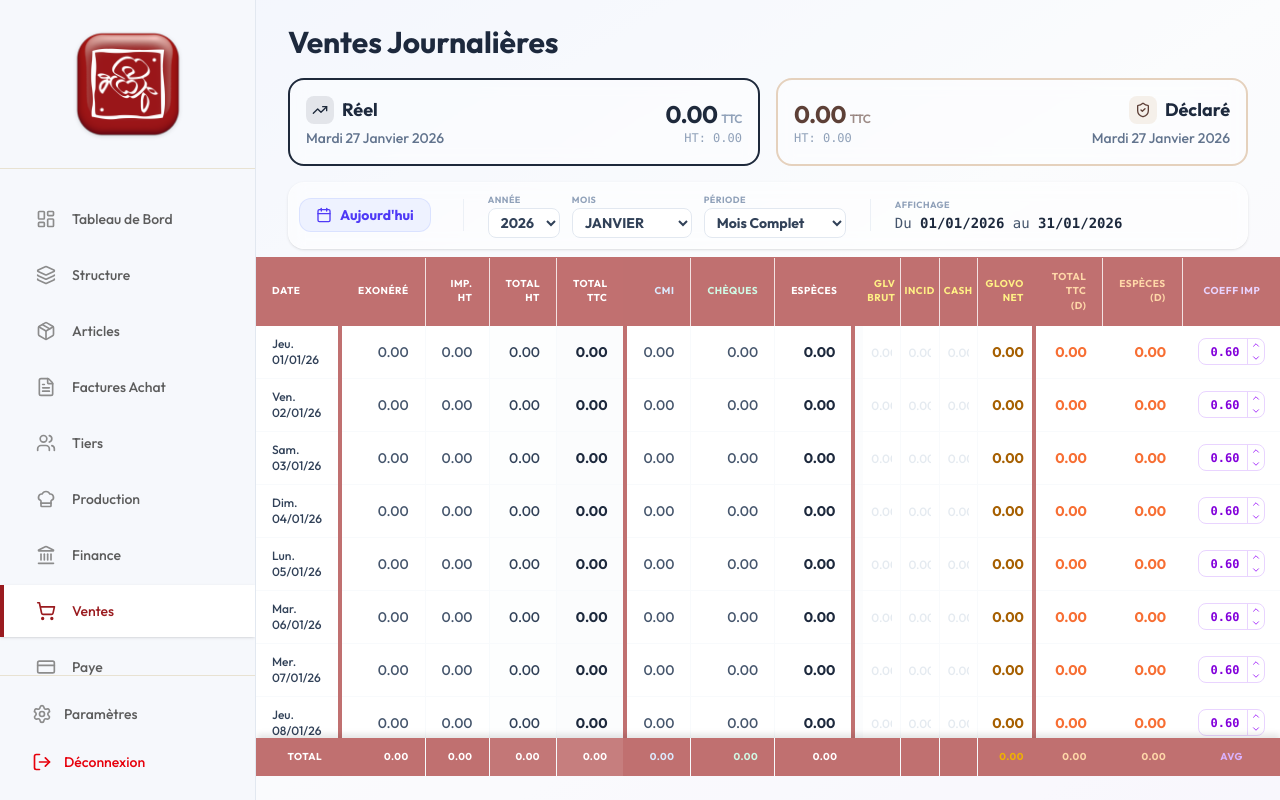
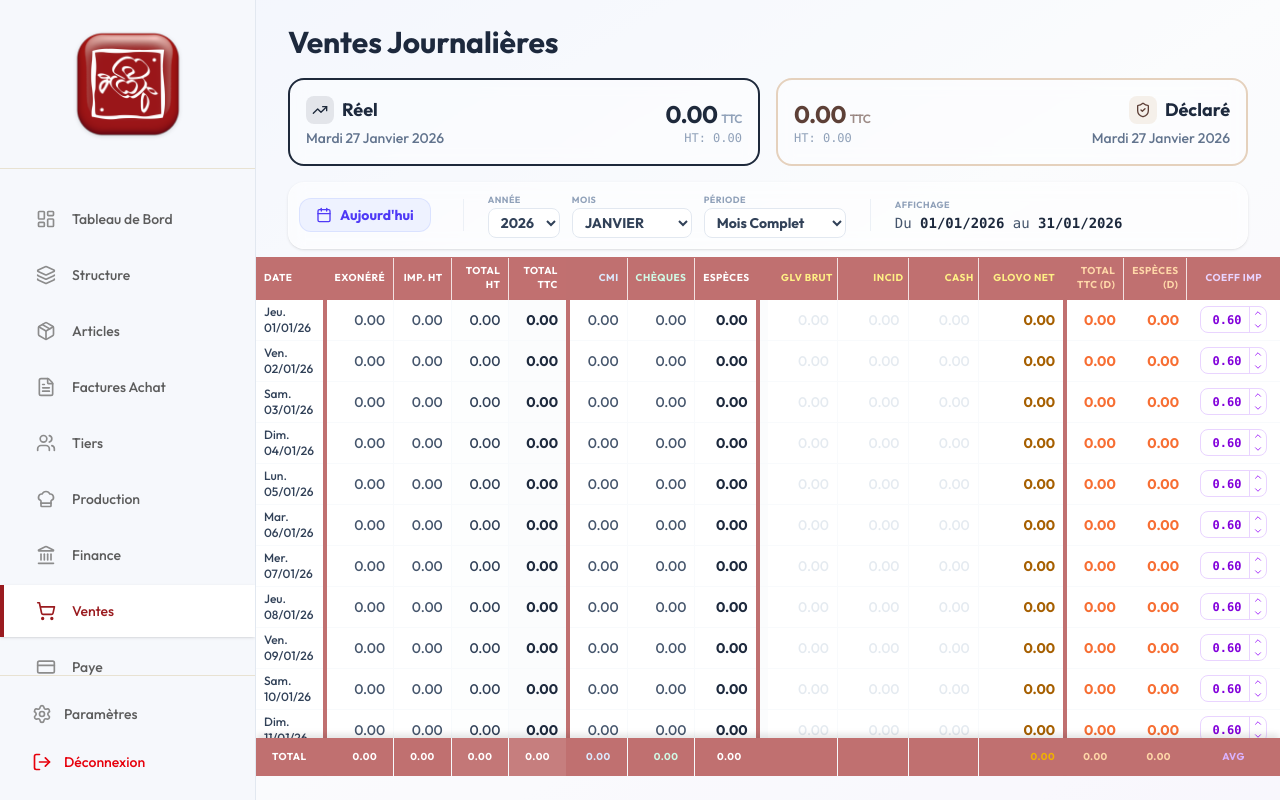
Before and after one commit to lapensee11/antigravity, a Next.js app: page /ventes in a window 1280 px wide. Built offline with nearby package versions, Linux system fonts and the light colour scheme.

Commit message:
Ventes v06

```diff
--- a/app/ventes/page.tsx
+++ b/app/ventes/page.tsx
@@ -639,23 +639,23 @@ function VentesContent() {
                             <table className="w-full text-sm text-left border-collapse" ref={tableRef}>
                                 <thead className="bg-[#C07070] text-white text-[10px] font-bold uppercase tracking-wider sticky top-0 z-20 shadow-none border-b border-[#C07070]">
                                     <tr>
-                                        <th className="px-4 py-3 border-r-[4px] border-r-[#C07070]">Date</th>
-                                        <th className="px-4 py-3 text-right border-r border-[#C07070]/20">Exonéré</th>
-                                        <th className="px-4 py-3 text-right border-r border-[#C07070]/20">Imp. HT</th>
-                                        <th className="px-4 py-3 text-right border-r border-[#C07070]/20 bg-[#C07070]/5">Total HT</th>
-                                        <th className="px-4 py-3 text-right border-r-[4px] border-r-[#C07070] bg-[#C07070]/10">Total TTC</th>
-                                        <th className="px-4 py-3 text-right border-r border-[#C07070]/20 text-blue-100">CMI</th>
-                                        <th className="px-4 py-3 text-right border-r border-[#C07070]/20 text-emerald-100">Chèques</th>
-                                        <th className="px-4 py-3 text-right font-bold h-full">Espèces</th>
-                                        <th className="px-1 py-3 bg-[#C07070] w-[4px]"></th>
+                                        <th className="px-2 py-1.5 border-r-[4px] border-r-[#C07070]">Date</th>
+                                        <th className="px-2 py-1.5 text-right border-r border-[#C07070]/20">Exonéré</th>
+                                        <th className="px-2 py-1.5 text-right border-r border-[#C07070]/20">Imp. HT</th>
+                                        <th className="px-2 py-1.5 text-right border-r border-[#C07070]/20 bg-[#C07070]/5">Total HT</th>
+                                        <th className="px-2 py-1.5 text-right border-r-[4px] border-r-[#C07070] bg-[#C07070]/10">Total TTC</th>
+                                        <th className="px-2 py-1.5 text-right border-r border-[#C07070]/20 text-blue-100">CMI</th>
+                                        <th className="px-2 py-1.5 text-right border-r border-[#C07070]/20 text-emerald-100">Chèques</th>
+                                        <th className="px-2 py-1.5 text-right font-bold h-full">Espèces</th>
+                                        <th className="px-1 py-1.5 bg-[#C07070] w-[4px]"></th>
                                         {/* GLOVO BREAKDOWN */}
-                                        <th className="px-1 py-3 text-right border-r border-[#C07070]/20 text-yellow-200 text-[10px] font-bold w-20">Glv Brut</th>
-                                        <th className="px-1 py-3 text-right border-r border-[#C07070]/20 text-yellow-200 text-[10px] font-bold w-20">Incid</th>
-                                        <th className="px-1 py-3 text-right border-r border-[#C07070]/20 text-yellow-200 text-[10px] font-bold w-20">Cash</th>
-                                        <th className="px-2 py-3 text-right border-r-[4px] border-r-[#C07070] text-yellow-200 font-bold w-24">Glovo Net</th>
-                                        <th className="px-4 py-3 text-right border-r border-[#C07070]/20 text-orange-200">Total TTC (D)</th>
-                                        <th className="px-4 py-3 text-right border-r border-[#C07070]/20 text-orange-200">Espèces (D)</th>
-                                        <th className="px-4 py-3 text-center text-purple-200 w-24">Coeff Imp</th>
+                                        <th className="px-1 py-1.5 text-right border-r border-[#C07070]/20 text-yellow-200 text-[10px] font-bold w-20">Glv Brut</th>
+                                        <th className="px-1 py-1.5 text-right border-r border-[#C07070]/20 text-yellow-200 text-[10px] font-bold w-20">Incid</th>
+                                        <th className="px-1 py-1.5 text-right border-r border-[#C07070]/20 text-yellow-200 text-[10px] font-bold w-20">Cash</th>
+                                        <th className="px-2 py-1.5 text-right border-r-[4px] border-r-[#C07070] text-yellow-200 font-bold w-24">Glovo Net</th>
+                                        <th className="px-2 py-1.5 text-right border-r border-[#C07070]/20 text-orange-200">Total TTC (D)</th>
+                                        <th className="px-2 py-1.5 text-right border-r border-[#C07070]/20 text-orange-200">Espèces (D)</th>
+                                        <th className="px-2 py-1.5 text-center text-purple-200 w-24">Coeff Imp</th>
                                     </tr>
                                 </thead>
                                 <tbody className="divide-y divide-slate-100">
@@ -676,7 +676,7 @@ function VentesContent() {
                                         >
                                             {/* Divider applied to Date cells - Unconditional */}
 
-                                            <td className={cn("px-4 py-2.5 font-medium text-xs border-r-[4px] border-r-[#C07070] transition-colors relative",
+                                            <td className={cn("px-2 py-1 font-medium text-xs border-r-[4px] border-r-[#C07070] transition-colors relative",
                                                 focusedRowIndex === i ? "text-white" : "text-slate-700 group-hover:text-[#C07070]"
                                             )}>
                                                 {/* Status Dot */}
@@ -688,21 +688,21 @@ function VentesContent() {
                                                 )}
                                                 {row.dateStr}
                                             </td>
-                                            <td className={cn("px-4 py-2.5 text-right font-medium text-sm border-r border-slate-100/50", focusedRowIndex === i ? "text-white/90" : "text-slate-600 group-hover:text-[#C07070]")}>{row.exo}</td>
-                                            <td className={cn("px-4 py-2.5 text-right font-medium text-sm border-r border-slate-100/50", focusedRowIndex === i ? "text-white/90" : "text-slate-600 group-hover:text-[#C07070]")}>{row.impHt}</td>
-                                            <td className={cn("px-4 py-2.5 text-right font-medium text-sm border-r border-slate-100/50 bg-slate-50/30", focusedRowIndex === i ? "text-white" : "text-slate-700 group-hover:text-[#C07070]")}>{row.totHt}</td>
+                                            <td className={cn("px-2 py-1 text-right font-medium text-sm border-r border-slate-100/50", focusedRowIndex === i ? "text-white/90" : "text-slate-600 group-hover:text-[#C07070]")}>{row.exo}</td>
+                                            <td className={cn("px-2 py-1 text-right font-medium text-sm border-r border-slate-100/50", focusedRowIndex === i ? "text-white/90" : "text-slate-600 group-hover:text-[#C07070]")}>{row.impHt}</td>
+                                            <td className={cn("px-2 py-1 text-right font-medium text-sm border-r border-slate-100/50 bg-slate-50/30", focusedRowIndex === i ? "text-white" : "text-slate-700 group-hover:text-[#C07070]")}>{row.totHt}</td>
                                             {/* Divider applied to Total TTC cells - Unconditional */}
                                             <td className={cn(
-                                                "px-4 py-2.5 text-right font-bold text-sm bg-slate-100/30 border-r-[4px] border-r-[#C07070] transition-colors",
+                                                "px-2 py-1 text-right font-bold text-sm bg-slate-100/30 border-r-[4px] border-r-[#C07070] transition-colors",
                                                 focusedRowIndex === i ? "text-white" : "text-slate-800 group-hover:text-[#C07070]"
                                             )}>{row.ttc}</td>
-                                            <td className={cn("px-4 py-2.5 text-right font-medium text-sm border-r border-slate-100/50", focusedRowIndex === i ? "text-blue-200" : "text-slate-600 group-hover:text-[#C07070]")}>{row.cmi}</td>
-                                            <td className={cn("px-4 py-2.5 text-right font-medium text-sm border-r border-slate-100/50", focusedRowIndex === i ? "text-emerald-200" : "text-slate-600 group-hover:text-[#C07070]")}>{row.chq}</td>
-                                            <td className={cn("px-4 py-2.5 text-right font-bold text-sm", focusedRowIndex === i ? "text-white" : "text-slate-800 group-hover:text-[#C07070]")}>{row.esp}</td>
-                                            <td className="px-1 py-2.5 border-l-[4px] border-l-[#C07070] bg-slate-50/50"></td>
+                                            <td className={cn("px-2 py-1 text-right font-medium text-sm border-r border-slate-100/50", focusedRowIndex === i ? "text-blue-200" : "text-slate-600 group-hover:text-[#C07070]")}>{row.cmi}</td>
+                                            <td className={cn("px-2 py-1 text-right font-medium text-sm border-r border-slate-100/50", focusedRowIndex === i ? "text-emerald-200" : "text-slate-600 group-hover:text-[#C07070]")}>{row.chq}</td>
+                                            <td className={cn("px-2 py-1 text-right font-bold text-sm", focusedRowIndex === i ? "text-white" : "text-slate-800 group-hover:text-[#C07070]")}>{row.esp}</td>
+                                            <td className="px-1 py-1 border-l-[4px] border-l-[#C07070] bg-slate-50/50"></td>
 
                                             {/* GLOVO BREAKDOWN VALUES (Editable) */}
-                                            <td className={cn("px-1 py-1 text-right border-r border-slate-100/50 relative group/cell w-20", focusedRowIndex === i ? "bg-yellow-500/10" : "")}>
+                                            <td className={cn("px-1 py-0.5 text-right border-r border-slate-100/50 relative group/cell w-20", focusedRowIndex === i ? "bg-yellow-500/10" : "")}>
                                                 <input
                                                     type="text"
                                                     value={salesData[row.isoKey]?.real?.glovo?.brut || ""}
@@ -710,12 +710,12 @@ function VentesContent() {
                                                     onClick={(e) => e.stopPropagation()}
                                                     onChange={(e) => handleGlovoUpdate(row.isoKey, 'brut', e.target.value)}
                                                     className={cn(
-                                                        "w-full h-full bg-transparent text-right font-medium text-xs focus:ring-0 focus:outline-none placeholder-slate-300/50 px-1",
+                                                        "w-full h-full bg-transparent text-right font-medium text-sm focus:ring-0 focus:outline-none placeholder-slate-300/50 px-1",
                                                         focusedRowIndex === i ? "text-yellow-200 placeholder-yellow-200/50" : "text-yellow-600 group-hover/cell:text-yellow-700"
                                                     )}
                                                 />
                                             </td>
-                                            <td className={cn("px-1 py-1 text-right border-r border-slate-100/50 relative group/cell w-20", focusedRowIndex === i ? "bg-yellow-500/10" : "")}>
+                                            <td className={cn("px-1 py-0.5 text-right border-r border-slate-100/50 relative group/cell w-20", focusedRowIndex === i ? "bg-yellow-500/10" : "")}>
                                                 <input
                                                     type="text"
                                                     value={salesData[row.isoKey]?.real?.glovo?.incid || ""}
@@ -723,12 +723,12 @@ function VentesContent() {
                                                     onClick={(e) => e.stopPropagation()}
                                                     onChange={(e) => handleGlovoUpdate(row.isoKey, 'incid', e.target.value)}
                                                     className={cn(
-                                                        "w-full h-full bg-transparent text-right font-medium text-xs focus:ring-0 focus:outline-none placeholder-slate-300/50 px-1",
+                                                        "w-full h-full bg-transparent text-right font-medium text-sm focus:ring-0 focus:outline-none placeholder-slate-300/50 px-1",
                                                         focusedRowIndex === i ? "text-yellow-200 placeholder-yellow-200/50" : "text-yellow-600 group-hover/cell:text-yellow-700"
                                                     )}
                                                 />
                                             </td>
-                                            <td className={cn("px-1 py-1 text-right border-r border-slate-100/50 relative group/cell w-20", focusedRowIndex === i ? "bg-yellow-500/10" : "")}>
+                                            <td className={cn("px-1 py-0.5 text-right border-r border-slate-100/50 relative group/cell w-20", focusedRowIndex === i ? "bg-yellow-500/10" : "")}>
                                                 <input
                                                     type="text"
                                                     value={salesData[row.isoKey]?.real?.glovo?.cash || ""}
@@ -736,19 +736,19 @@ function VentesContent() {
                                                     onClick={(e) => e.stopPropagation()}
                                                     onChange={(e) => handleGlovoUpdate(row.isoKey, 'cash', e.target.value)}
                                                     className={cn(
-                                                        "w-full h-full bg-transparent text-right font-medium text-xs focus:ring-0 focus:outline-none placeholder-slate-300/50 px-1",
+                                                        "w-full h-full bg-transparent text-right font-medium text-sm focus:ring-0 focus:outline-none placeholder-slate-300/50 px-1",
                                                         focusedRowIndex === i ? "text-yellow-200 placeholder-yellow-200/50" : "text-yellow-600 group-hover/cell:text-yellow-700"
                                                     )}
                                                 />
                                             </td>
 
-                                            <td className={cn("px-2 py-2.5 text-right font-bold text-sm border-r-[4px] border-r-[#C07070] w-24", focusedRowIndex === i ? "text-yellow-300" : "text-yellow-700 group-hover:text-yellow-800")}>{row.glovo}</td>
+                                            <td className={cn("px-2 py-1 text-right font-bold text-sm border-r-[4px] border-r-[#C07070] w-24", focusedRowIndex === i ? "text-yellow-300" : "text-yellow-700 group-hover:text-yellow-800")}>{row.glovo}</td>
 
                                             {/* NEW: DECLARED CELLS */}
 
-                                            <td className={cn("px-4 py-2.5 text-right font-bold text-sm text-orange-600/80", focusedRowIndex === i && "text-orange-200")}>{row.declaredTTC}</td>
-                                            <td className={cn("px-4 py-2.5 text-right font-bold text-sm text-orange-600/80", focusedRowIndex === i && "text-orange-200")}>{row.declaredEsp}</td>
-                                            <td className="px-4 py-2.5 text-center" onClick={(e) => e.stopPropagation()}>
+                                            <td className={cn("px-2 py-1 text-right font-bold text-sm text-orange-600/80", focusedRowIndex === i && "text-orange-200")}>{row.declaredTTC}</td>
+                                            <td className={cn("px-2 py-1 text-right font-bold text-sm text-orange-600/80", focusedRowIndex === i && "text-orange-200")}>{row.declaredEsp}</td>
+                                            <td className="px-2 py-1 text-center" onClick={(e) => e.stopPropagation()}>
                                                 <div className="relative flex items-center justify-center w-full max-w-[80px] mx-auto group/input">
                                                     <div className="relative flex items-center bg-white/50 rounded-lg border border-purple-200">
                                                         <input
```
Also changed, not shown: app/achats/page.tsx (+77 -6 lines), app/paye/page.tsx (+55 -55 lines), components/achats/InvoiceEditor.tsx (+31 -20 lines), components/ventes/SalesInputModal.tsx (+13 -9 lines).
